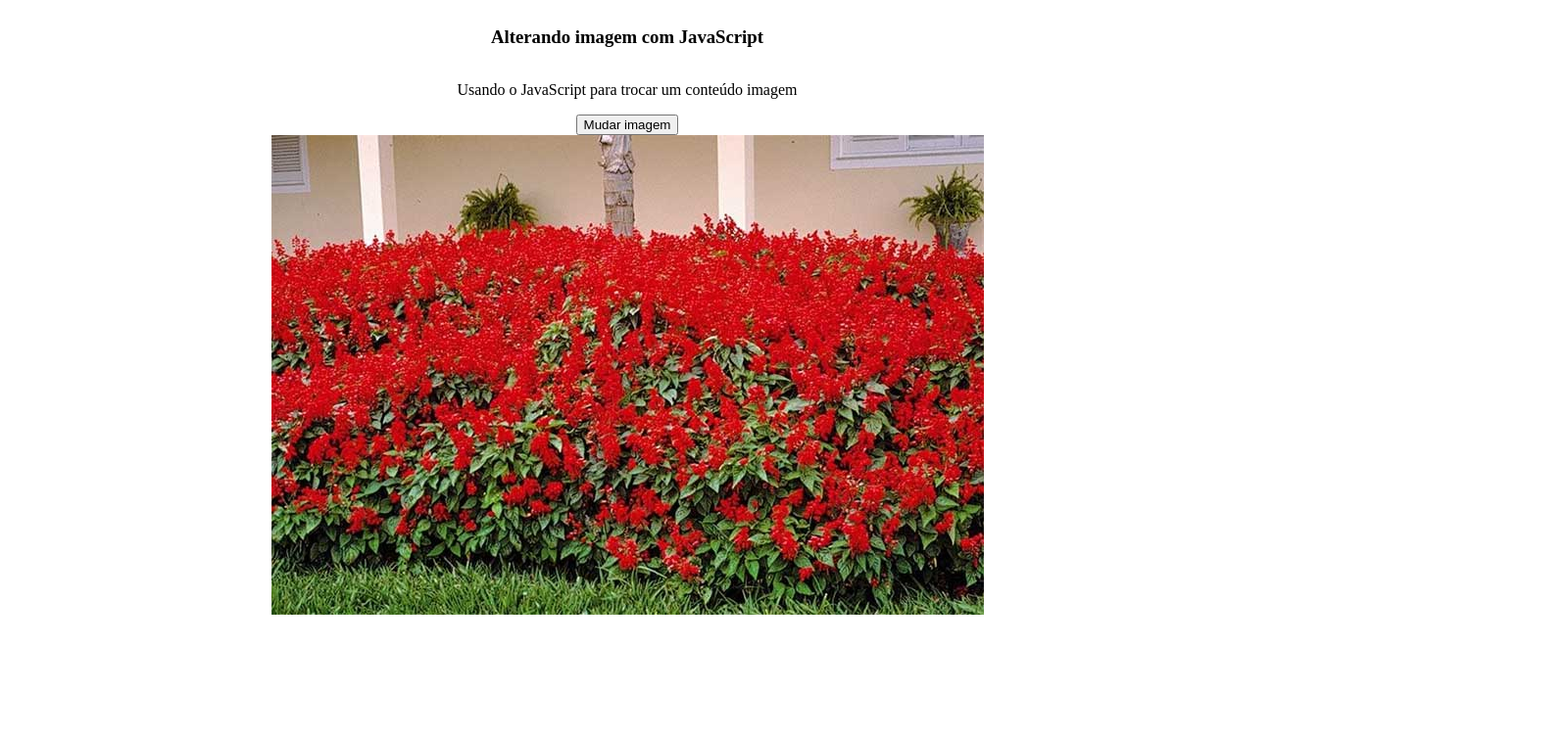
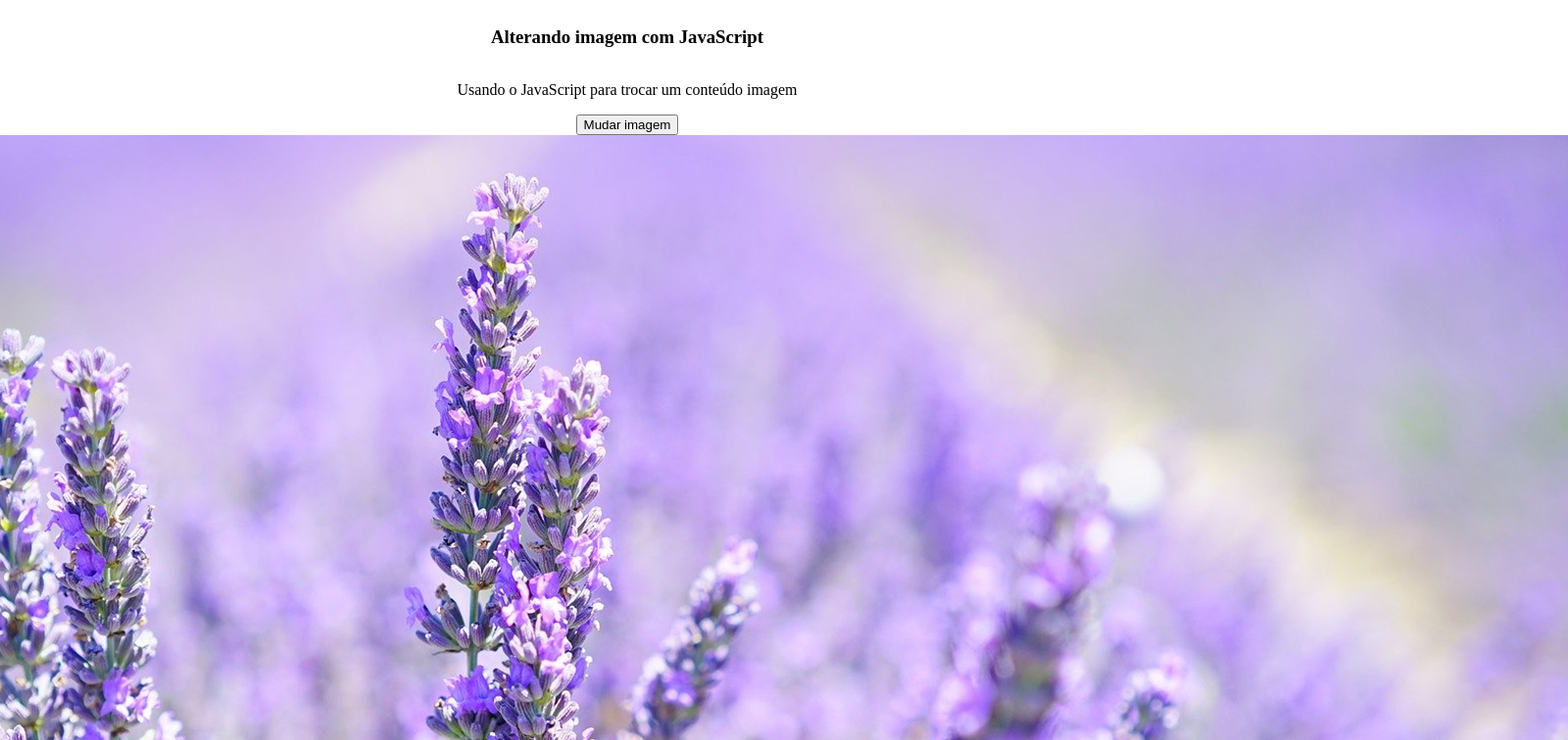
Before and after one commit to philipheferreira/JavaScript---Aulas-basicas, a plain HTML site: page 21 - Como usar JavaScript trocar um conteúdo imagem/index.html in a window 1280 px wide. Both pictures are taken after a click on the button "Mudar imagem". Shown: the top 756 px of the page at 98% size, 1600 px wide, since content can reach past the window. Drawn offline with Linux system fonts and the light colour scheme.

Commit message:
Feat: cap 21 functio mudar img sucess

```diff
--- a/21 - Como usar JavaScript trocar um conteúdo imagem/index.html
+++ b/21 - Como usar JavaScript trocar um conteúdo imagem/index.html
@@ -10,9 +10,11 @@
 	<div class="container">
 		<h3>Alterando imagem com JavaScript</h3>
 		<p>Usando o JavaScript para trocar um conteúdo imagem</p>
-		<button class="">Mudar imagem</button>
-		<img class="" src="img/vermelhas.jpg" alt="Error Imagem">
+		<button class="botao">Mudar imagem</button>
+		<img class="imagens" src="img/vermelhas.jpg" alt="Error Imagem">
 	</div>
+
 	<script type="text/javascript" src="script.js"></script>
+
 </body>
 </html>
--- a/21 - Como usar JavaScript trocar um conteúdo imagem/script.js
+++ b/21 - Como usar JavaScript trocar um conteúdo imagem/script.js
@@ -1,2 +1,16 @@
-let imgAtual = "roxo.jpg"
-let imgAnterior = "vermelhas.jpg"
+let imgAtual = "img/roxo.jpg"
+let imgAnterior = "img/vermelhas.jpg"
+let botaoMudar = document.querySelector(".botao");
+let imagens = document.querySelector(".imagens");
+
+botaoMudar.addEventListener("click", trocar);
+
+function trocar(){
+	imagens.src = imgAtual;
+	// No começo imgAtual armazena "roxo.jpg", o imgAnterior armazena "vermelhas.jpg" e a variavel aux não existe
+	let aux = imgAtual; // Declarado uma variavel para poder receber a info dentro da mensagem atual "roxo.jpg";
+	imgAtual = imgAnterior; // A imgAtual ira receber a imagem "Vermelhas.jpg" que estava dentro da anterior;
+	imgAnterior = aux; // a imgAnterior vai receber a imagem "roxo.jpg" que estava na primeira linha salva na imgAtual e que foi passada para a variavel aux;
+	// let aux no fim está com o "roxo.jpg" no final e será deletado, imgAtual está com o "Vermelhas.jpg" e o imgAnterior está com o "roxo.jpg"
+	// Toda vez a operação é trocada de uma com outra
+}
--- a/21 - Como usar JavaScript trocar um conteúdo imagem/style.css
+++ b/21 - Como usar JavaScript trocar um conteúdo imagem/style.css
@@ -3,3 +3,8 @@
 	flex-direction: column;
 	align-items: center;
 }
+
+.imagens{
+	height: 100;
+	width: 250;
+}
```
